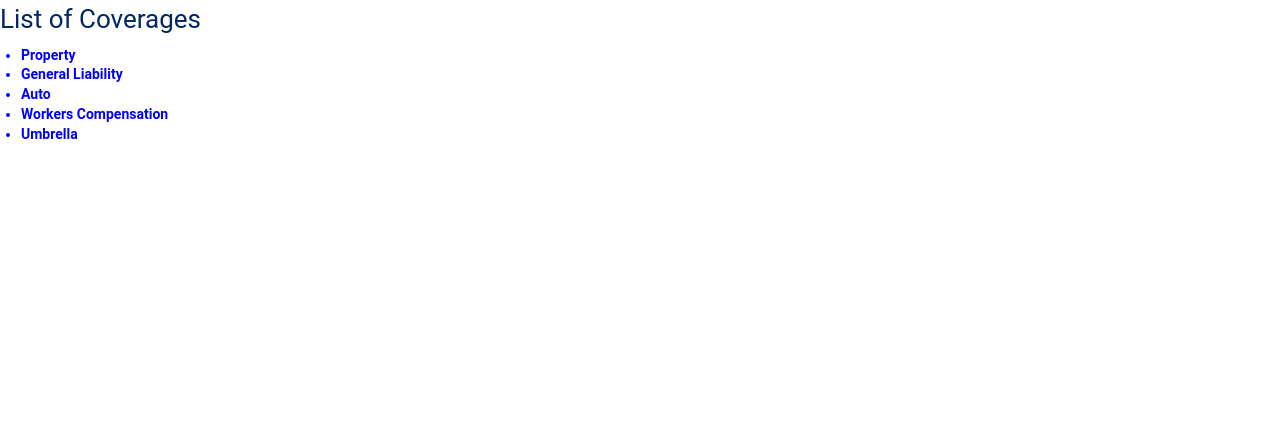
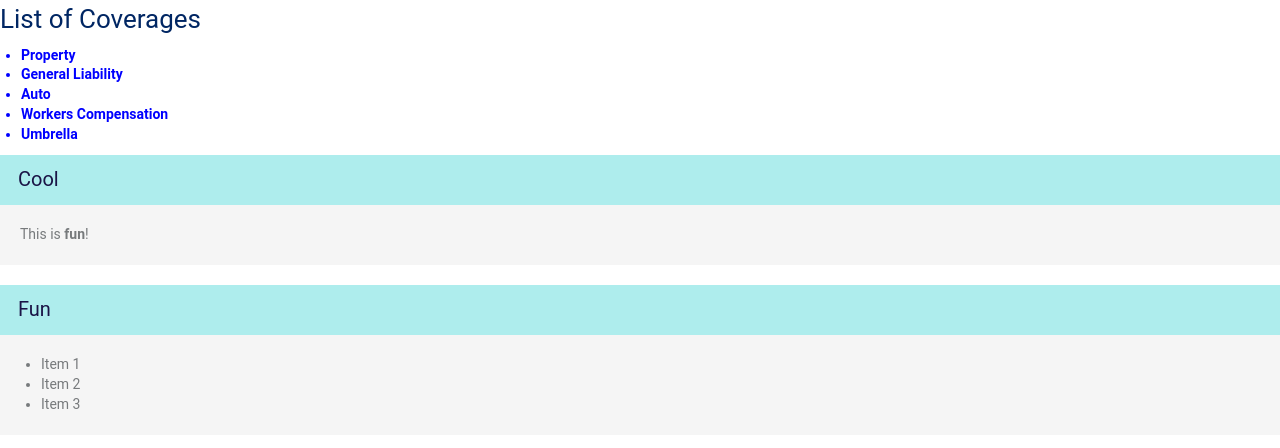
Before and after one commit to t4d-classes/react_07192021, a React (Create React App) app in the folder demo-app/: page / in a window 1280 px wide. Shown: the top 448 px of the page. Built offline with nearby package versions, Linux system fonts and the light colour scheme.

Commit message:
add exercise 1 solution

```diff
--- /dev/null
+++ b/demo-app/src/components/MessageBox.js
@@ -0,0 +1,29 @@
+import { Component } from 'react';
+import PropTypes from 'prop-types';
+
+export class MessageBox extends Component {
+
+  static get propTypes() {
+    return {
+      headerText: PropTypes.string.isRequired,
+      children: PropTypes.node.isRequired,
+    };
+  }
+
+  render() {
+
+    return (
+      <div class="panel panel-default">
+        <h3 class="panel-heading">
+          {this.props.headerText}
+        </h3>
+        <div class="panel-body">
+          {this.props.children}
+        </div>
+      </div>
+    );
+
+  }
+
+
+}
--- a/demo-app/src/index.js
+++ b/demo-app/src/index.js
@@ -1,6 +1,7 @@
 import { render } from 'react-dom';
 
 import { CoverageList } from './components/CoverageList';
+import { MessageBox } from './components/MessageBox';
 
 const coverageList = [
   { id: 1, name: 'Property' },
@@ -11,8 +12,20 @@ const coverageList = [
 ];
 
 render(
-  <CoverageList coverages={coverageList}>
-    <h1>List of Coverages</h1>
-  </CoverageList>,
+  <>
+    <CoverageList coverages={coverageList}>
+      <h1>List of Coverages</h1>
+    </CoverageList>
+    <MessageBox headerText="Cool">
+      <p>This is <b>fun</b>!</p>
+    </MessageBox>
+    <MessageBox headerText="Fun">
+      <ul>
+        <li>Item 1</li>
+        <li>Item 2</li>
+        <li>Item 3</li>
+      </ul>
+    </MessageBox>
+  </>,
   document.querySelector("#root"),
 );
```
